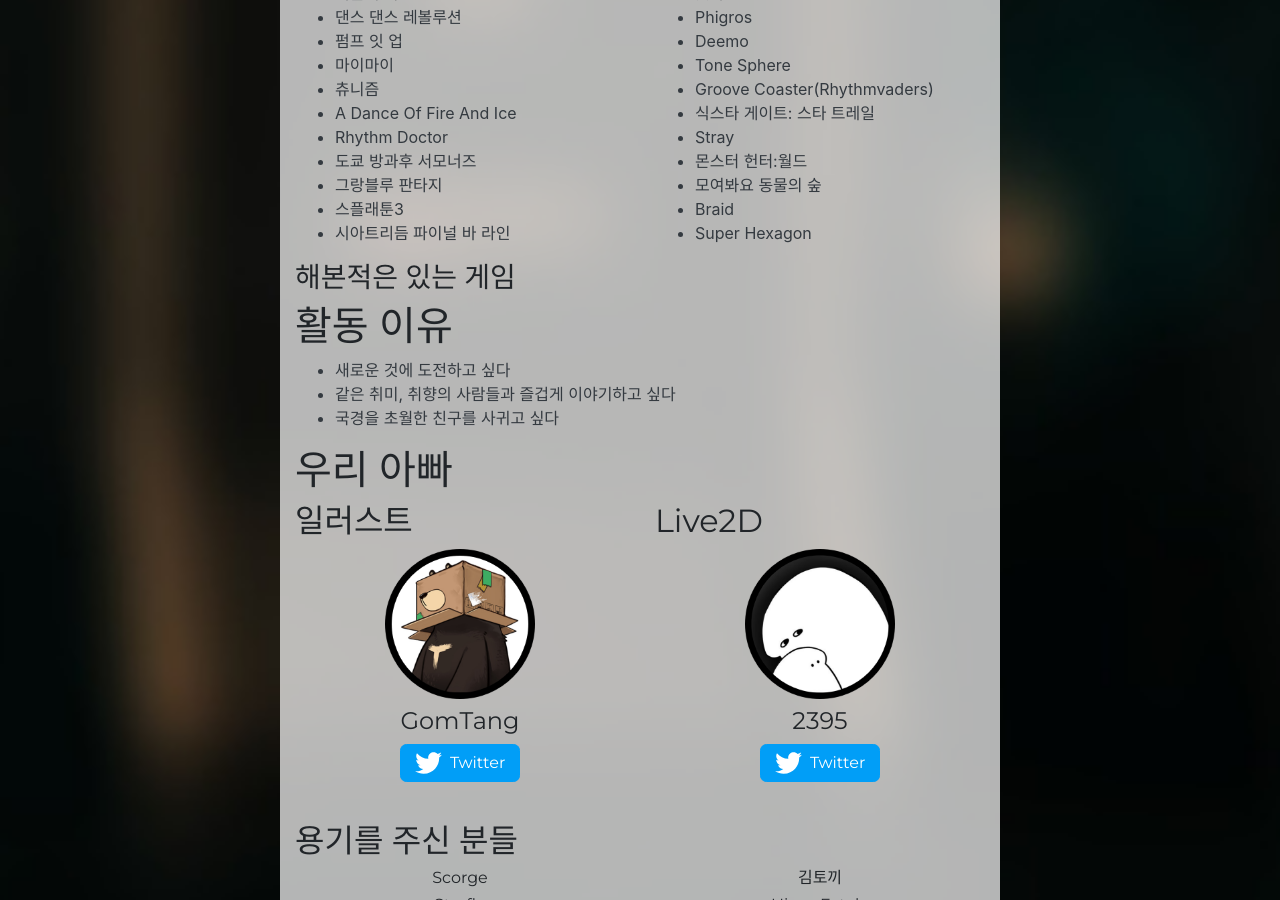
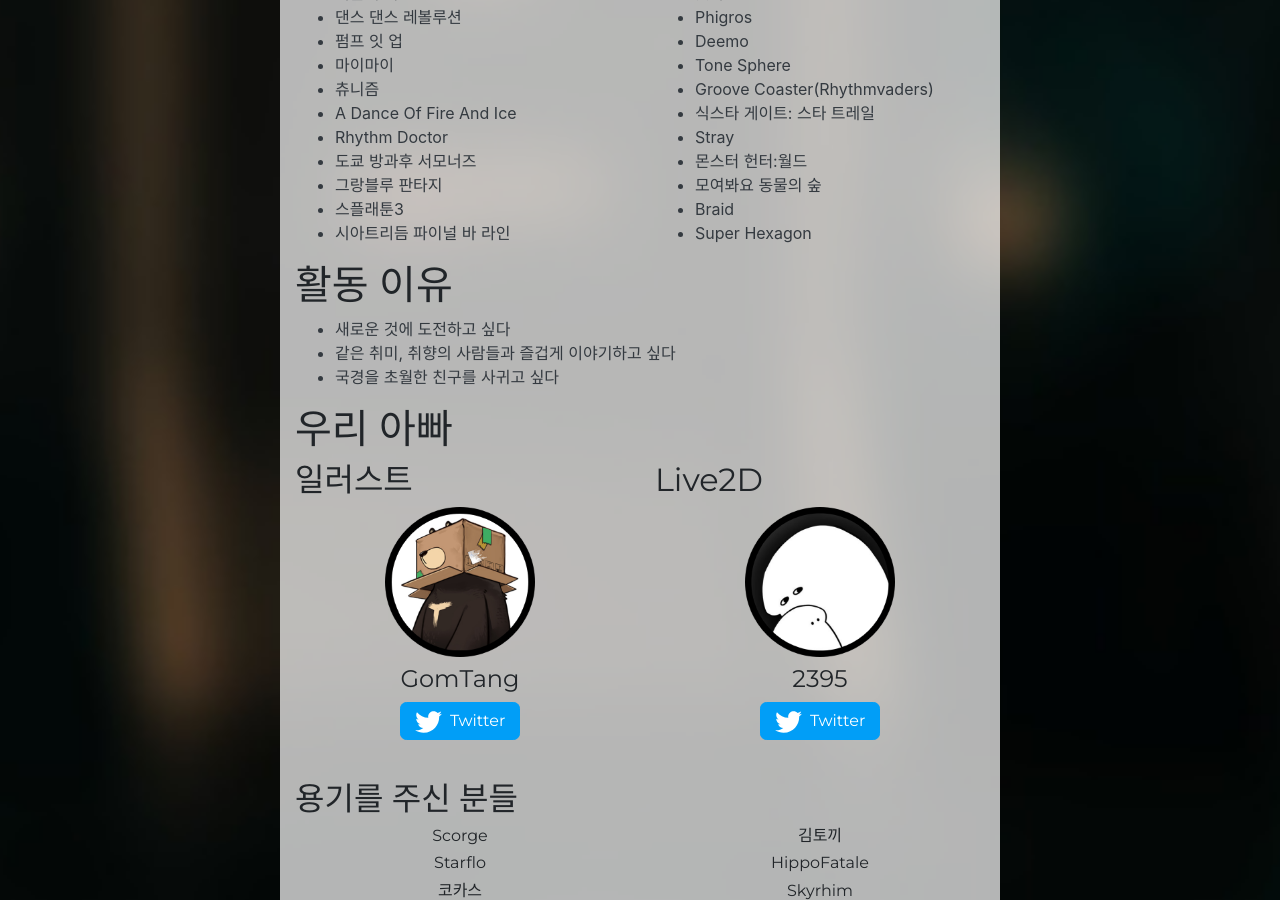
Before and after one commit to V-ZincOxide/V-ZincOxide.github.io, a Jekyll site: the page built from ko/index.md, in a window 1280 px wide and 900 px high, scrolled down 2524 px. Built offline with Jekyll 4.4.1, drawn with Linux system fonts in a browser that asks for light colours; comment, search, counter and statistics services are not loaded.

Commit message:
Delete unused heading

```diff
--- a/ko/index.md
+++ b/ko/index.md
@@ -145,10 +145,6 @@
        </div>
 </div>
 
-
-
-### 해본적은 있는 게임
-
 # 활동 이유
 * 새로운 것에 도전하고 싶다
 * 같은 취미, 취향의 사람들과 즐겁게 이야기하고 싶다
```
